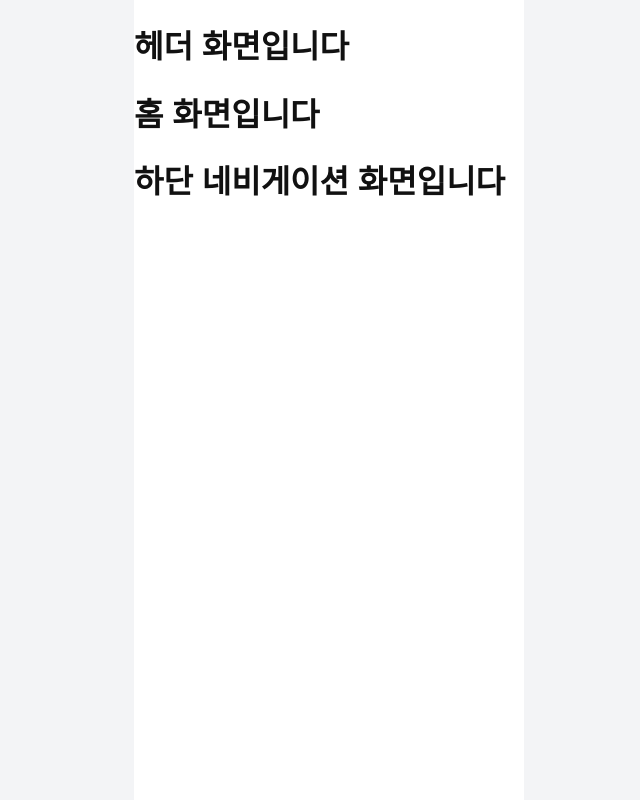
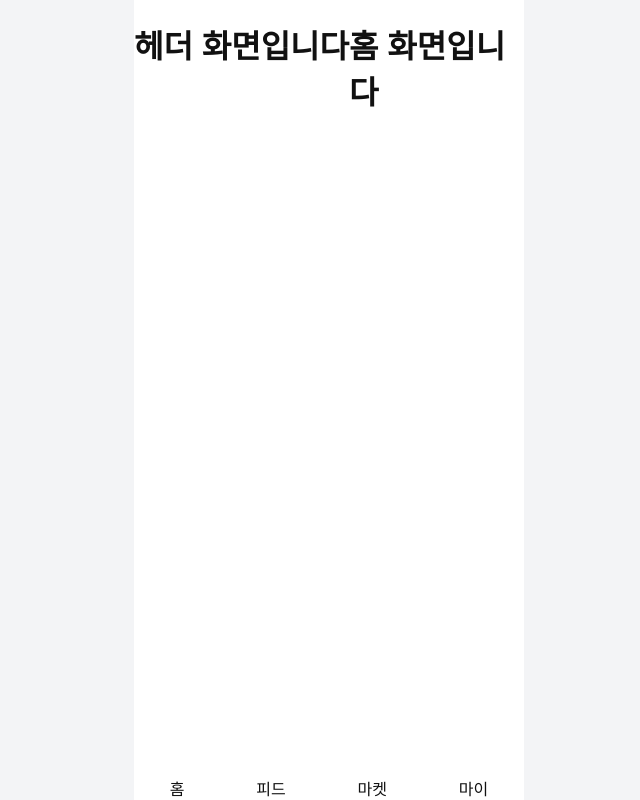
Before and after one commit to Routine-Eat/routine-eat-fe, a React (Vite) app: page / in a window 1280 px wide. Shown: the whole page, without its empty margins (311-951 px from the left). Built offline with nearby package versions, Linux system fonts and the light colour scheme.

Commit message:
✨Feat: BottomNav.jsx 수정 완료

```diff
--- a/package.json
+++ b/package.json
@@ -12,7 +12,8 @@
   "dependencies": {
     "react": "^19.2.8",
     "react-dom": "^19.2.8",
-    "react-router-dom": "^7.18.2"
+    "react-router-dom": "^7.18.2",
+    "styled-components": "^6.5.1"
   },
   "devDependencies": {
     "@eslint/js": "^10.0.1",
--- a/src/common/bottomNav/BottomNav.jsx
+++ b/src/common/bottomNav/BottomNav.jsx
@@ -1,8 +1,23 @@
+import { Link } from 'react-router-dom';
+import styled from 'styled-components';
+
+const Nav = styled.nav`
+position: absolute;
+bottom: 0;
+left: 0;
+right: 0;
+display: flex;
+justify-content: space-around;
+`;
+
 function BottomNav() {
   return (
-    <div>
-      <h1>하단 네비게이션 화면입니다</h1>
-    </div>
+    <Nav>
+      <Link to="/">홈</Link>
+      <Link to="/feed">피드</Link>
+      <Link to="/market">마켓</Link>
+      <Link to="/mypage">마이</Link>
+    </Nav>
   );
 }
 
--- a/src/layout/Layout.jsx
+++ b/src/layout/Layout.jsx
@@ -1,20 +1,31 @@
 import { Outlet } from 'react-router-dom';
+import styled from 'styled-components';
 
 import BottomNav from '../common/bottomNav/BottomNav';
 import Header from './header/Header';
 
 function Layout() {
   return (
-    <div>
+    <AppContainer>
       <Header />
-
-      <main>
+      <Main>
         <Outlet />
-      </main>
-
+      </Main>
       <BottomNav />
-    </div>
+    </AppContainer>
   );
 }
 
+const AppContainer = styled.div`
+position: relative;
+display: flex;
+width: 100%;
+max-width: 480px;
+min-height: 100dvh;
+`;
+
+const Main = styled.main`
+flex: 1;
+`;
+
 export default Layout;
```
Also changed, not shown: 1 other file (tests, documents, lock files or other folders).
